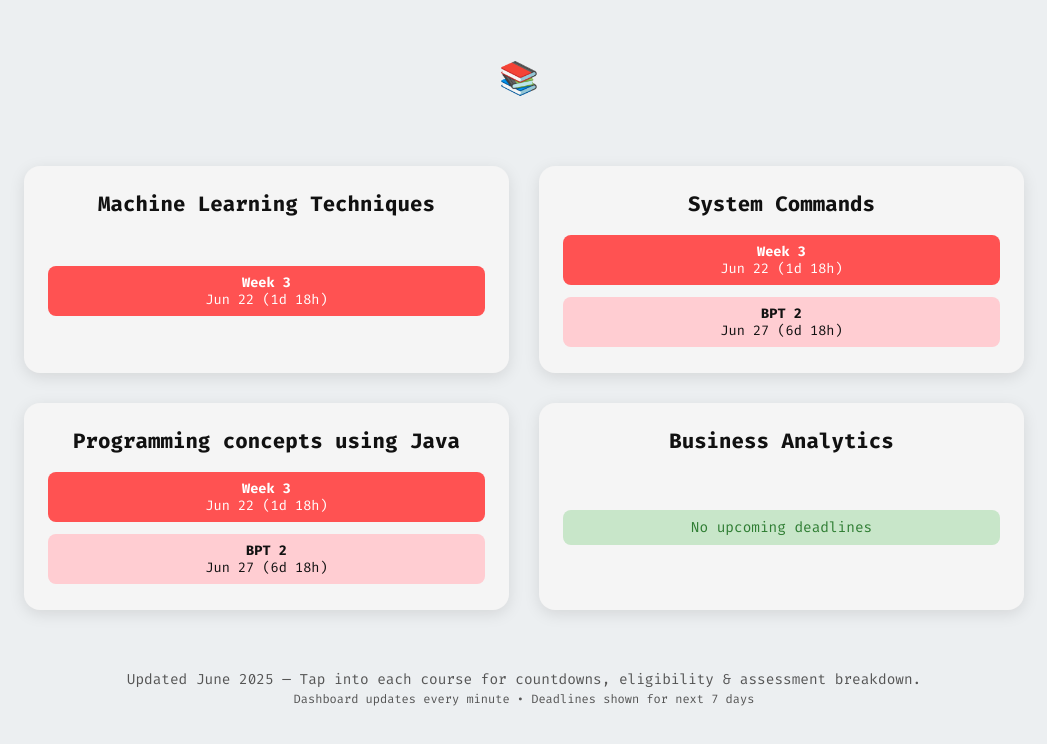
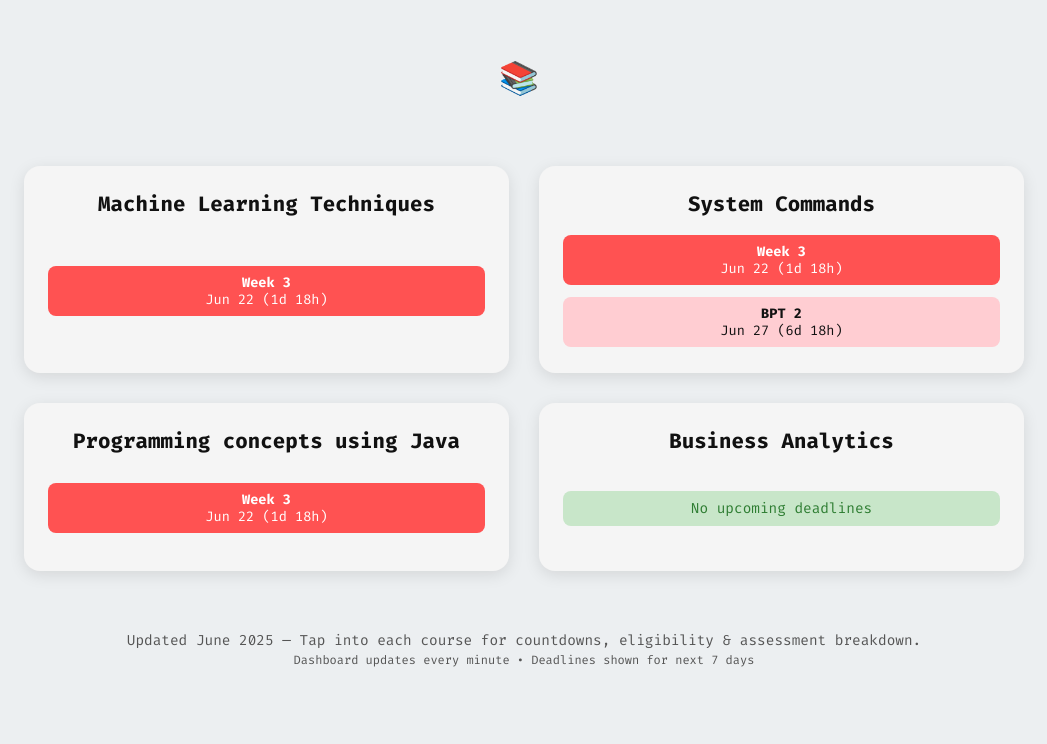
Before and after one commit to GittyBits/timerite, a plain HTML site: page index.html in a window 1280 px wide. Shown: the whole page, without its empty margins (116-1163 px from the left). Drawn offline with Linux system fonts and the light colour scheme.

Commit message:
Update index.html

```diff
--- a/index.html
+++ b/index.html
@@ -193,11 +193,7 @@
         'week9': '2025-08-10T23:59:59',
         'week10': '2025-08-12T23:59:59',
         'week11': '2025-08-24T23:59:59',
-        'week12': '2025-08-24T23:59:59',
-        'bpt1': '2025-05-23T23:59:59',
-        'bpt2': '2025-06-27T23:59:59',
-        'bpt3': '2025-07-11T23:59:59',
-        'bpt4': '2025-08-01T23:59:59'
+        'week12': '2025-08-24T23:59:59'
       },
       mlt: {
         'quiz1': '2025-07-13T14:00:00',
```
